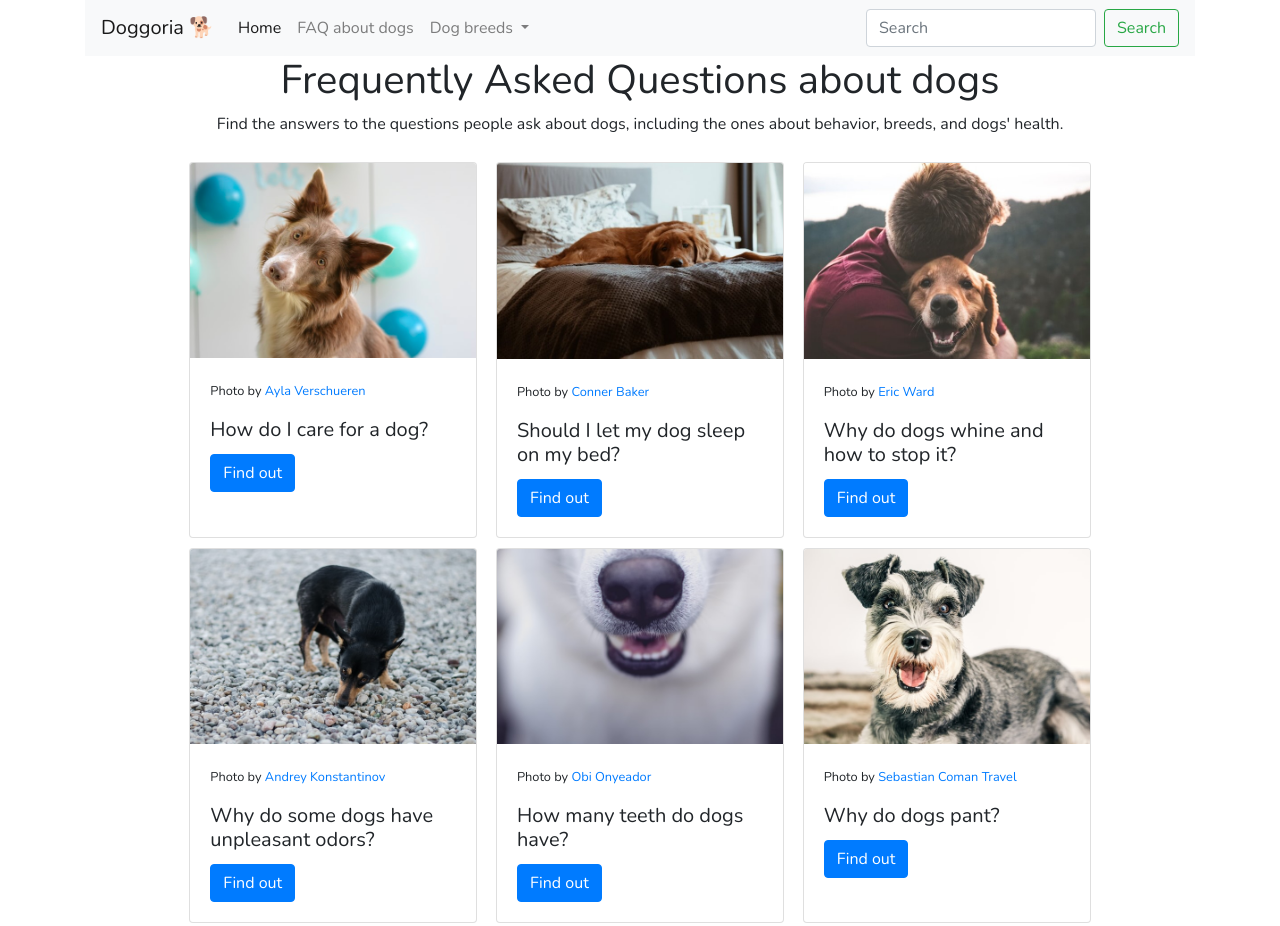
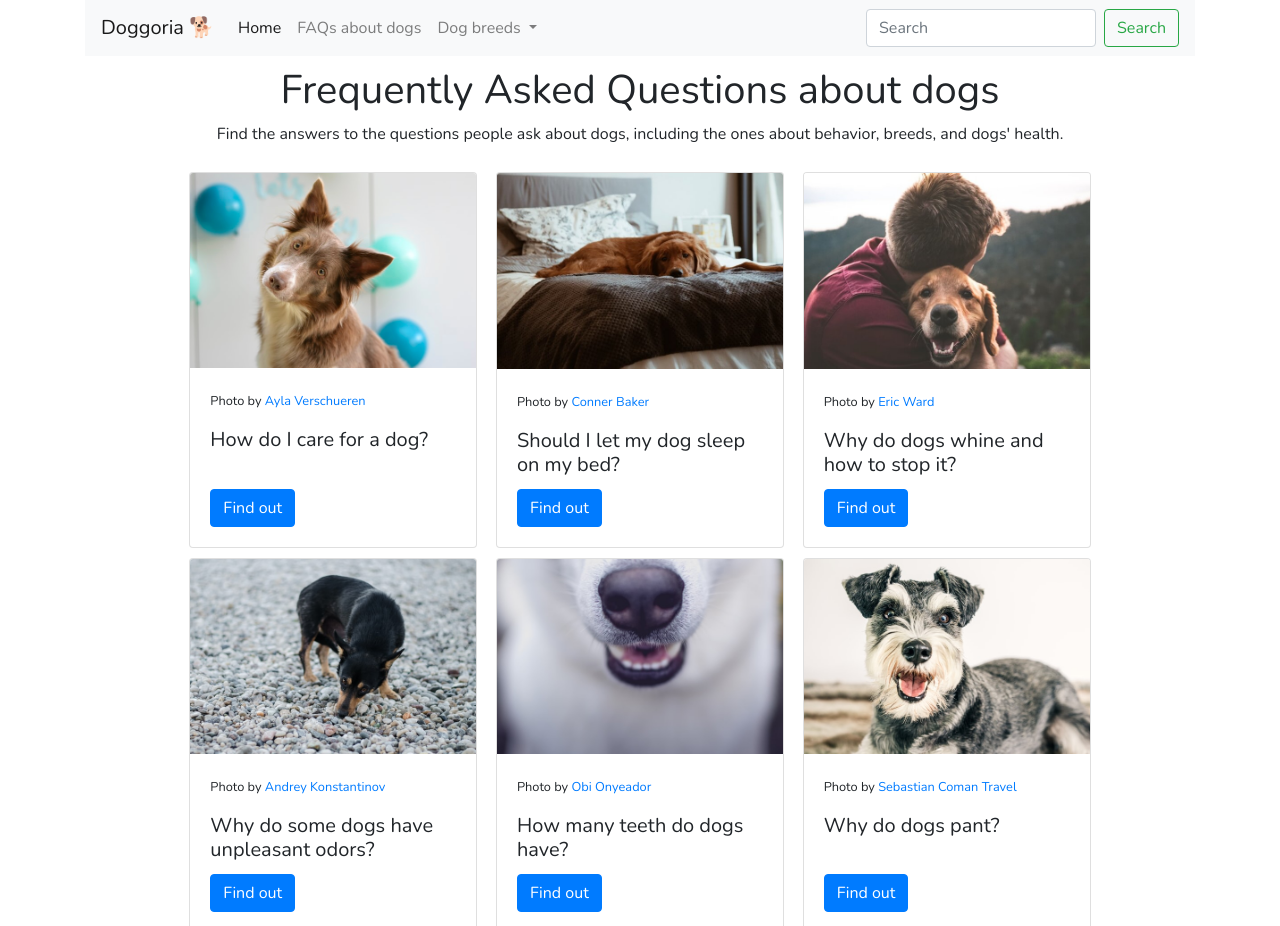
Before and after one commit to sasharaeburn/doggoria, a plain HTML site: page FAQs.html in a window 1280 px wide. Shown: the top 926 px of the page. Drawn offline with nearby package versions, Linux system fonts and the light colour scheme.

Commit message:
Fixed the position of some elements.

```diff
--- a/FAQ.html
+++ b/FAQs.html
@@ -26,7 +26,7 @@
                     <a class="nav-link" href="index.html">Home <span class="sr-only">(current)</span></a>
                 </li>
                 <li class="nav-item">
-                    <a class="nav-link" href="FAQ.html">FAQ about dogs</a>
+                    <a class="nav-link" href="FAQs.html">FAQs about dogs</a>
                 </li>
                 <li class="nav-item dropdown">
                     <a class="nav-link dropdown-toggle" href="#" id="navbarDropdown" role="button" data-toggle="dropdown" aria-haspopup="true" aria-expanded="false">
@@ -39,7 +39,7 @@
                         <a class="dropdown-item" href="siberian-husky.html">Siberian husky</a>
                         <a class="dropdown-item" href="shiba-inu.html">Shiba inu</a>
                         <div class="dropdown-divider"></div>
-                        <a class="dropdown-item" href="add-breed-form.html">Ask us a question</a>
+                        <a class="dropdown-item" href="ask-question.html">Ask us a question</a>
                     </div>
                 </li>
             </ul>
@@ -51,8 +51,10 @@
     </nav>
     <div class="row justify-content-md-center">
         <div class="col col-12 col-md-10 col-lg-8 col-xl-10">
+            <div class="main-title">
+                <h1>Frequently Asked Questions about dogs</h1>
+            </div>
             <div class="page-text">
-                <h1>Frequently Asked Questions about dogs</h1>
                 <p>Find the answers to the questions people ask about dogs, including the ones about behavior, breeds, and dogs' health.</p>
             </div>
             <div class="questions">
--- a/assets/css/style.scss
+++ b/assets/css/style.scss
@@ -4,12 +4,15 @@ body {
 
 .main-title {
   margin-top: 10px;
-  margin-bottom: 10px;
   text-align: center;
 }
 
-.submit-message {
-  margin-top: 10px;
+.page-text {
+  text-align: center;
+}
+
+.img-container {
+  margin-top: 20px;
   text-align: center;
 }
 
@@ -22,13 +25,24 @@ body {
 
 .card {
   margin-top: 10px;
+
+  .card-body {
+    display: flex;
+    flex-direction: column;
+
+    .card-title {
+      display: flex;
+      flex-grow: 1;
+    }
+
+    .btn {
+      display: flex;
+      align-self: flex-start;
+    }
+  }
 }
 
-.img-container {
-  margin-top: 20px;
+.submit-message {
+  margin-top: 10px;
   text-align: center;
 }
-
-.page-text {
-  text-align: center;
-}
```
Also changed, not shown: ask-question.html (renamed from add-breed-form.html, +5 -6 lines), beagle.html (+2 -2 lines), dalmatian.html (+2 -2 lines), golden-retriever.html (+2 -2 lines), index.html (+2 -2 lines), shiba-inu.html (+2 -2 lines), siberian-husky.html (+2 -2 lines), assets/css/style.css, 1 other file.
